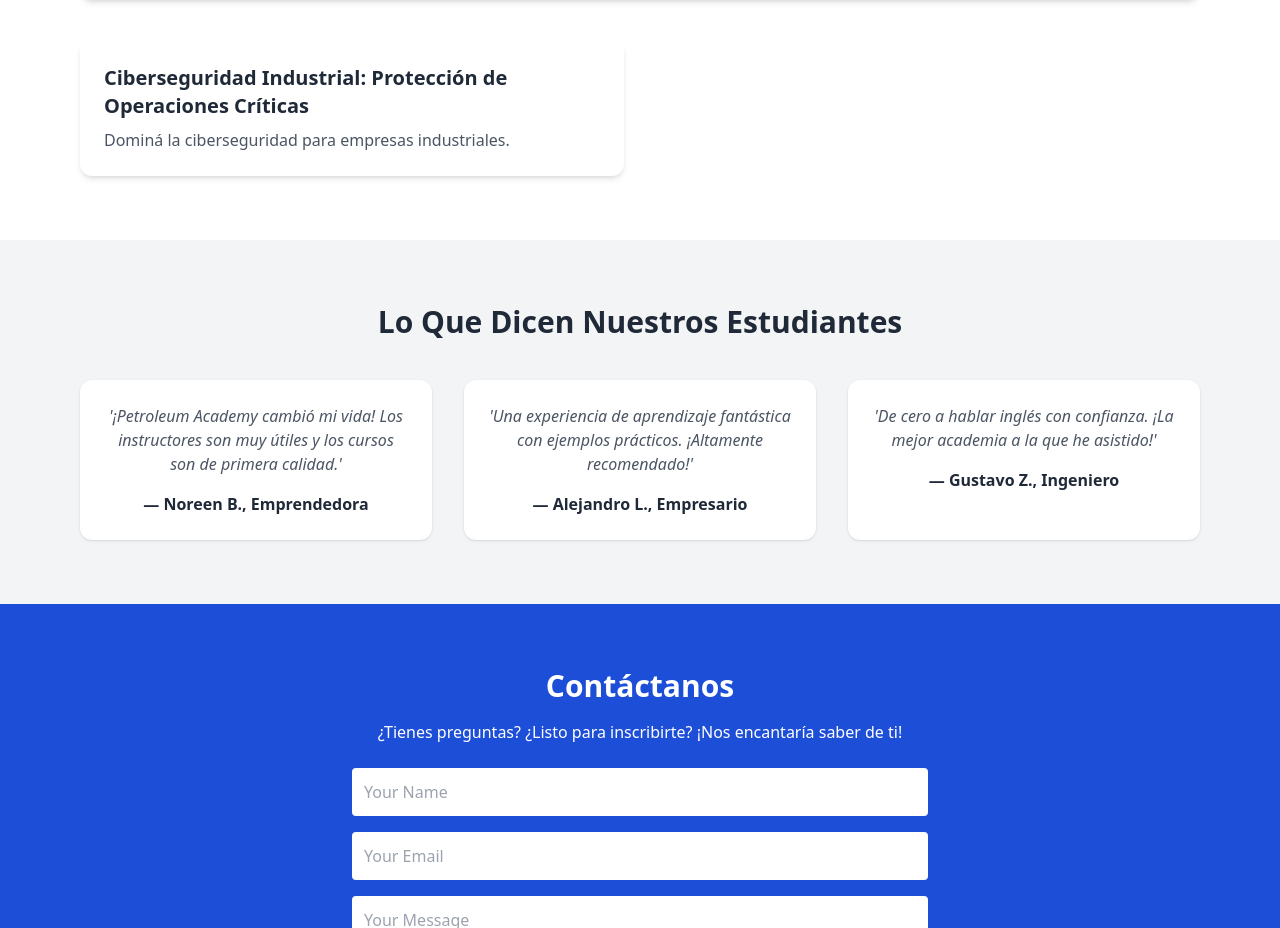
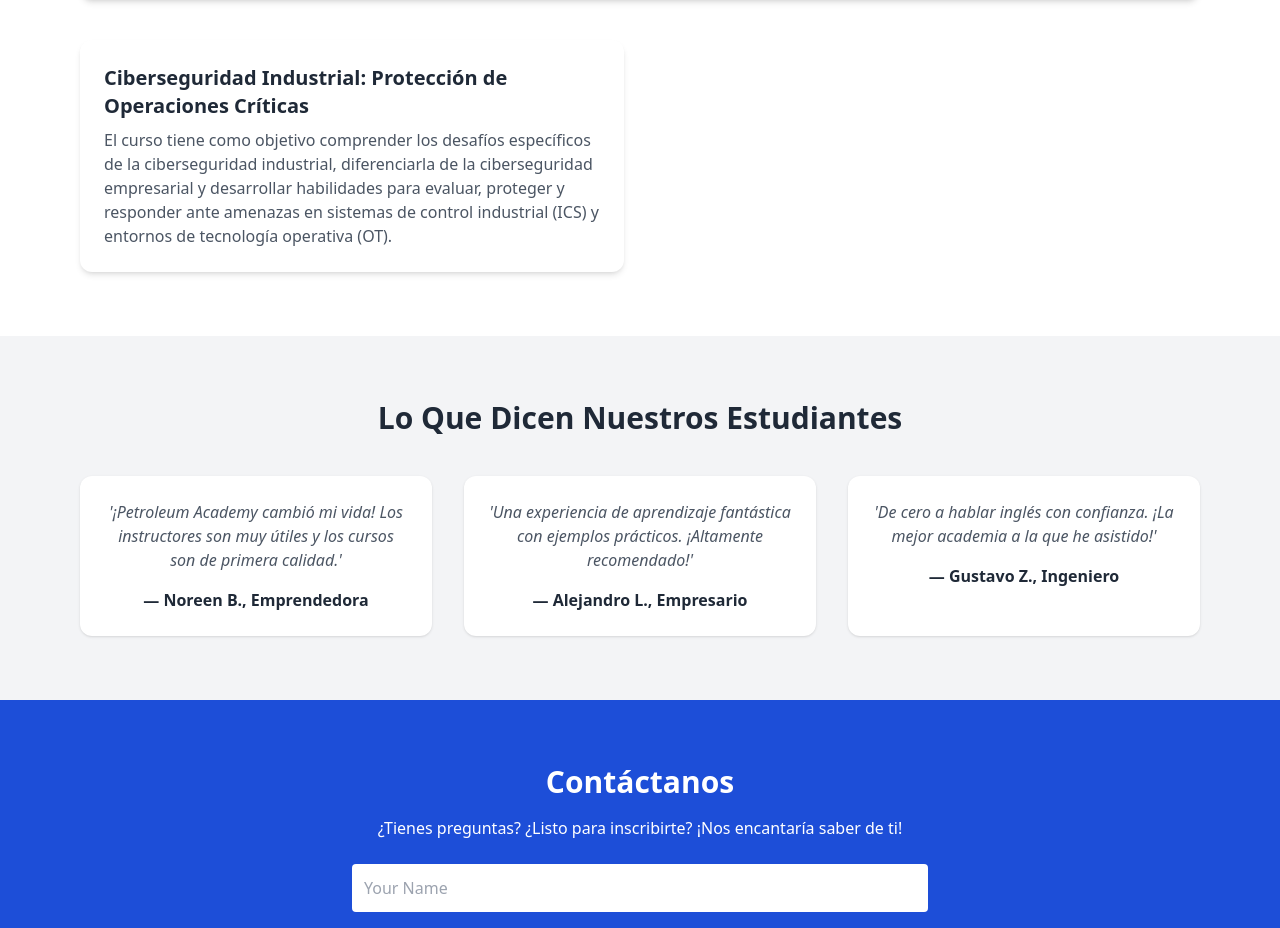
Before and after one commit to petroleumacademy/petroleumacademy.github.io, a plain HTML site: page index.html in a window 1280 px wide. Shown: the part 1242-2170 px from the top of the page. Drawn offline with nearby package versions, Linux system fonts and the light colour scheme.

Commit message:
Update index.html
Description industrial cybersecurity course

```diff
--- a/index.html
+++ b/index.html
@@ -95,7 +95,7 @@
     <div class="grid gap-8 grid-cols-1 md:grid-cols-2">
       <div class="bg-white shadow-md rounded-xl p-6">
         <h4 class="text-xl font-semibold mb-2" data-en="Industrial Cybersecurity: Protecting Critical Operations" data-es="Ciberseguridad Industrial: Protección de Operaciones Críticas"></h4>
-        <p class="text-gray-600" data-en="Master cybersecurity for industrial enterprises." data-es="Dominá la ciberseguridad para empresas industriales."></p>
+        <p class="text-gray-600" data-en="The course aims to understand the specific challenges of industrial cybersecurity, distinguish it from enterprise cybersecurity, and develop skills to assess, protect, and respond to threats targeting Industrial Control Systems (ICS) and Operational Technology (OT) environments." data-es="El curso tiene como objetivo comprender los desafíos específicos de la ciberseguridad industrial, diferenciarla de la ciberseguridad empresarial y desarrollar habilidades para evaluar, proteger y responder ante amenazas en sistemas de control industrial (ICS) y entornos de tecnología operativa (OT)."></p>
       </div>
 
     </div>
```
